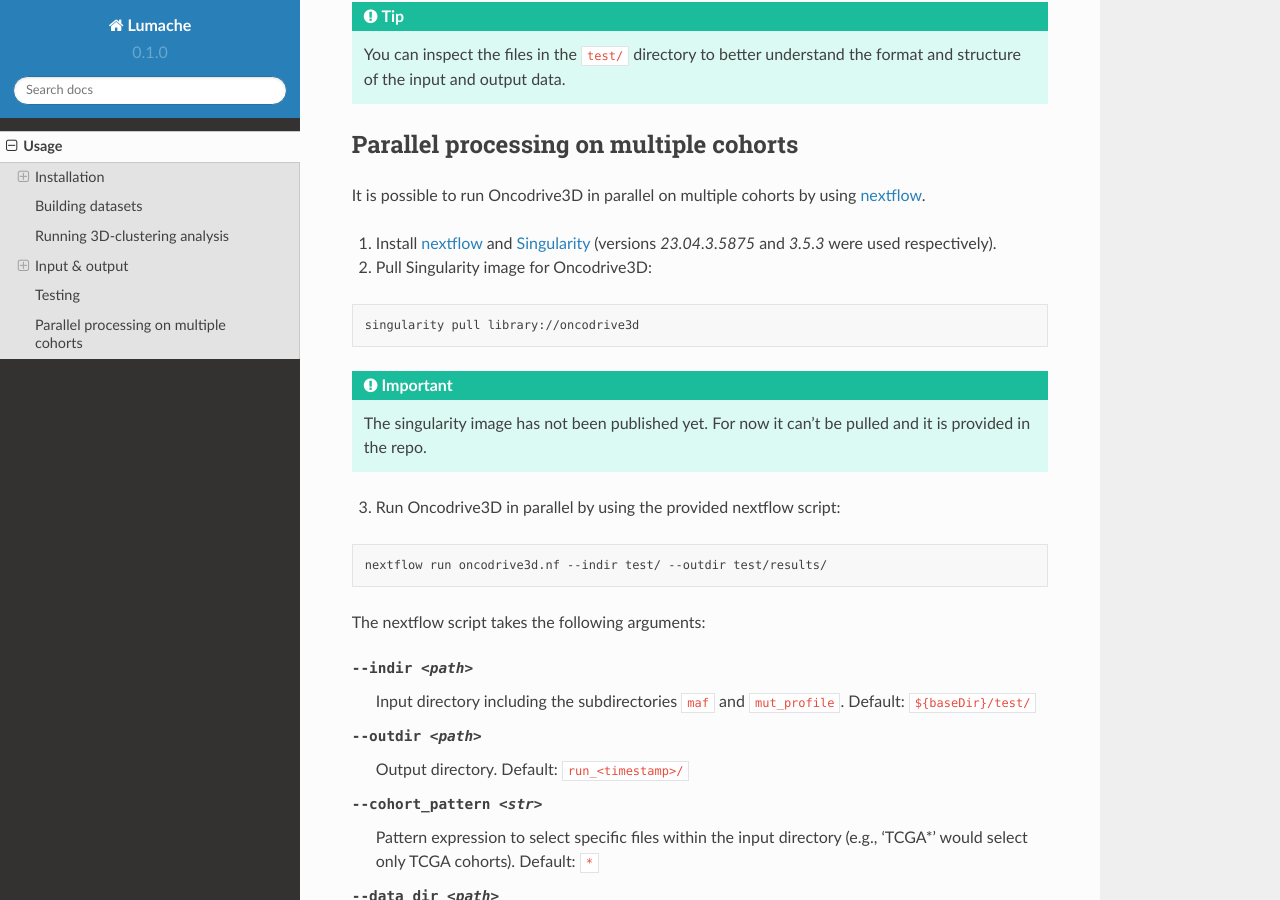
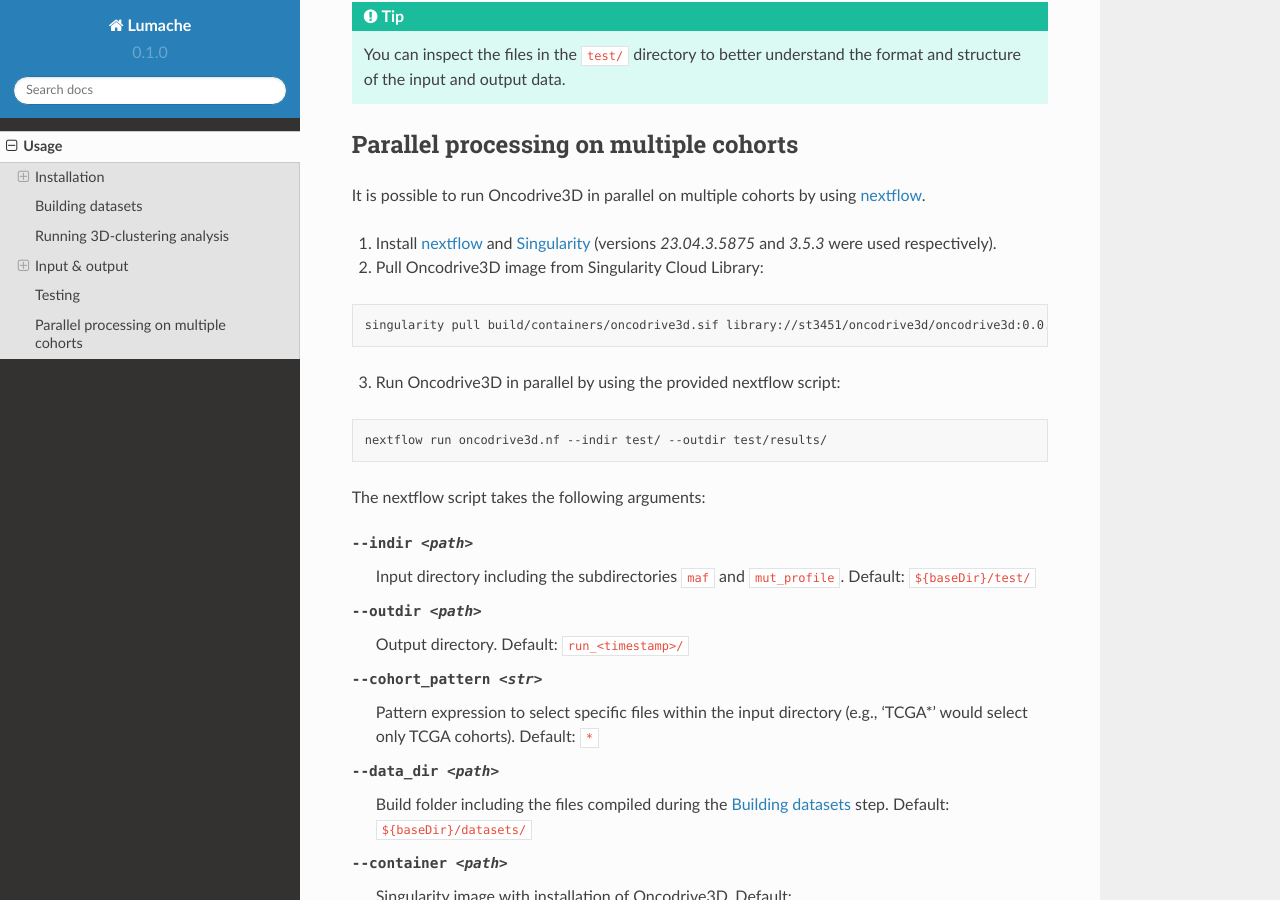
Before and after one commit to St3451/readthedocs_tmp, a Sphinx documentation site: the page built from docs/source/usage.rst, in a window 1280 px wide and 900 px high, scrolled down 7957 px. Built offline with Sphinx 7.4.7 and the Read the Docs theme 2.0.0, drawn with Linux system fonts in a browser that asks for light colours.

Commit message:
Docs update

```diff
--- a/docs/source/usage.rst
+++ b/docs/source/usage.rst
@@ -334,16 +334,11 @@ It is possible to run Oncodrive3D in parallel on multiple cohorts by using
 
 1. Install `nextflow <https://www.nextflow.io/docs/latest/getstarted.html>`_ and `Singularity <https://www.nextflow.io/docs/latest/getstarted.html>`_ (versions `23.04.3.5875` and `3.5.3` were used respectively).
 
-2. Pull Singularity image for Oncodrive3D:
+2. Pull Oncodrive3D image from Singularity Cloud Library:
 
 .. code-block:: bash
 
-   singularity pull library://oncodrive3d
-
-.. important::
-
-   The singularity image has not been published yet. For now it can't be pulled
-   and it is provided in the repo.
+   singularity pull build/containers/oncodrive3d.sif library://st3451/oncodrive3d/oncodrive3d:0.0.0
 
 3. Run Oncodrive3D in parallel by using the provided nextflow script:
 
```
